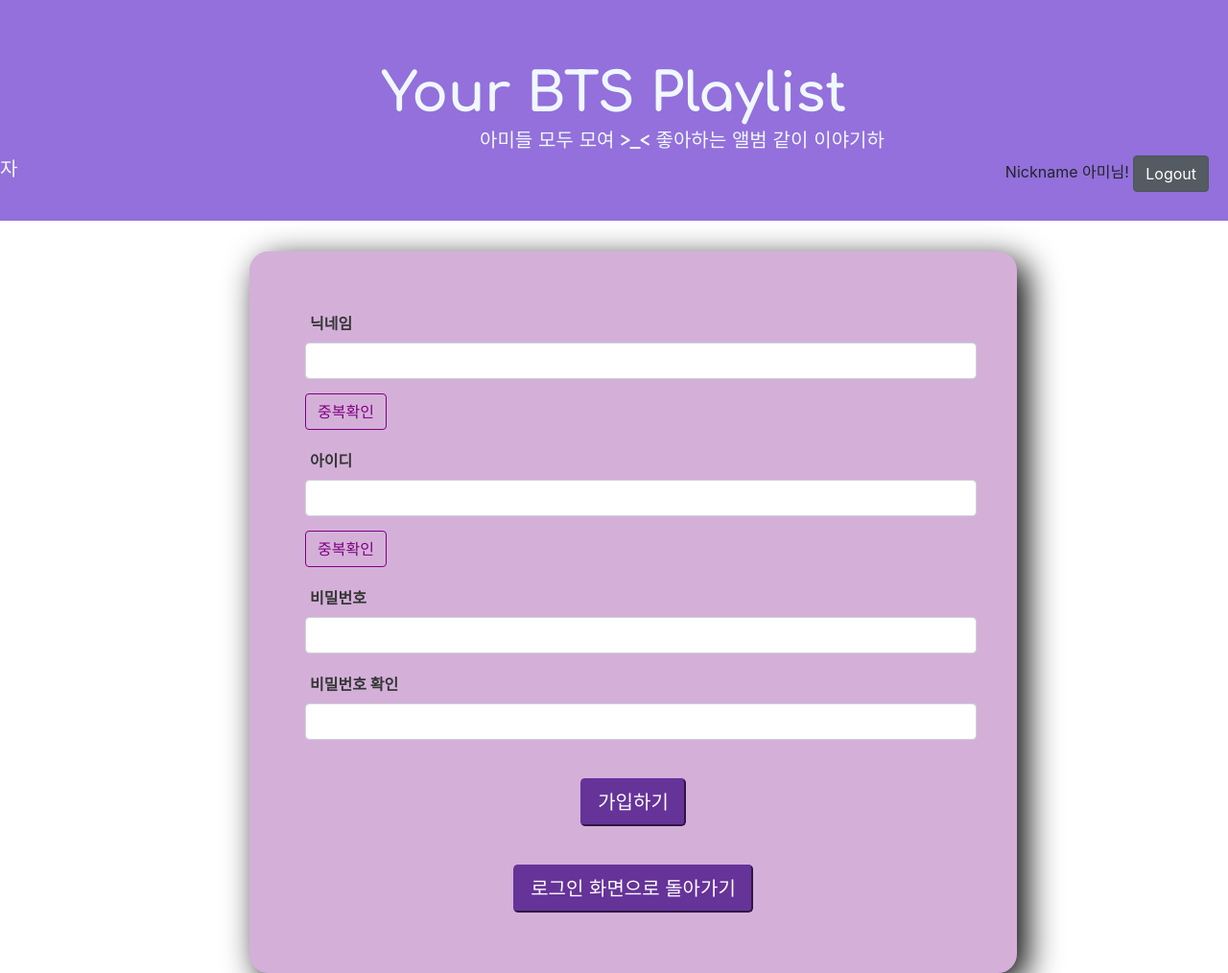
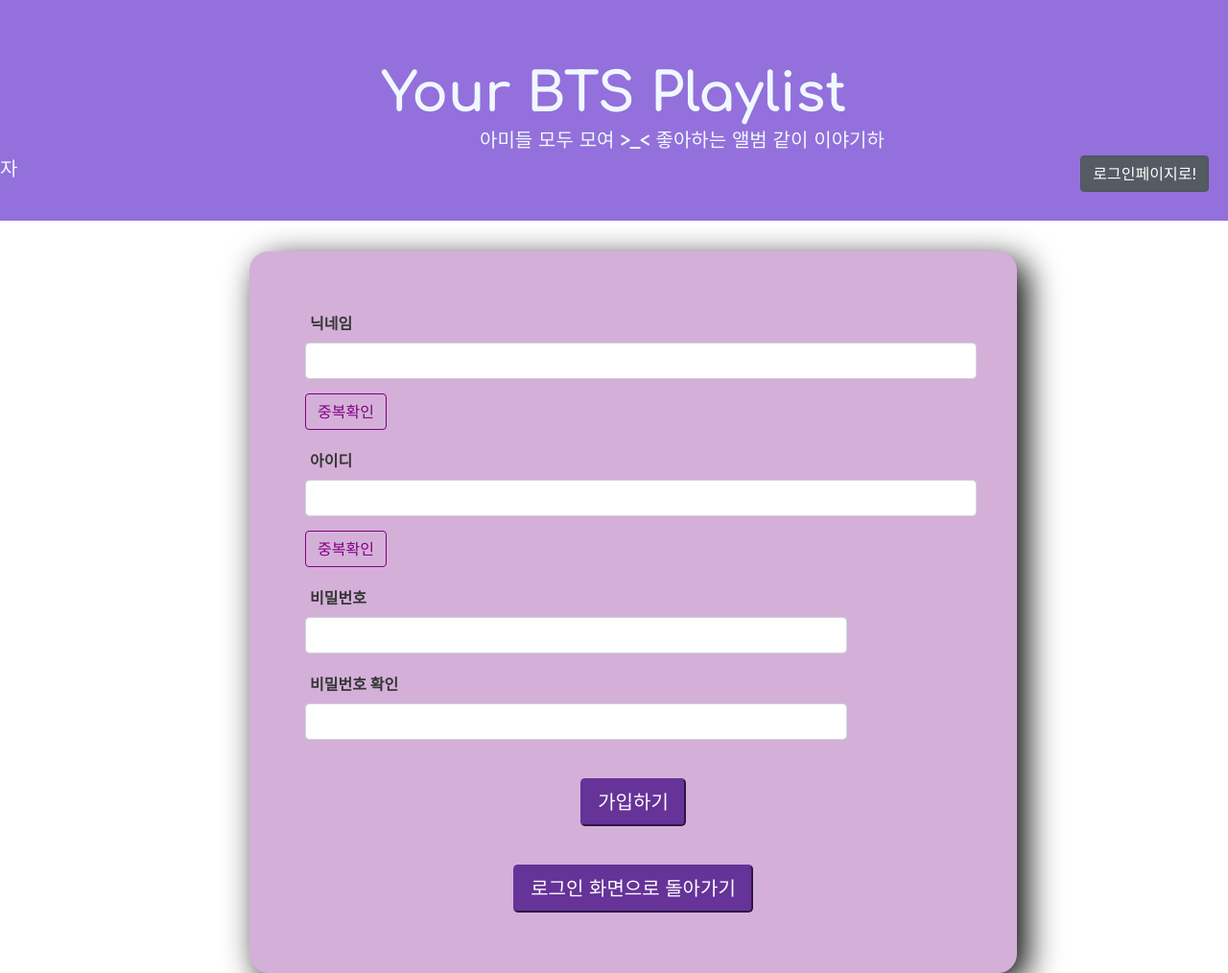
Before and after one commit to ebohoon/hanghae99-30-mini-project, a Flask app: page /register in a window 1280 px wide. Shown: the whole page at 96% size. Run offline with Flask 2, Linux system fonts and the light colour scheme; some libraries are stand-ins or nearby versions.

Commit message:
진짜 완료했다

```diff
--- a/templates/header.html
+++ b/templates/header.html
@@ -36,7 +36,6 @@
 
     <!-- Custom CSS -->
     <style>
-
         .jumbotron-fluid {
 
             background-color: mediumpurple;
@@ -59,18 +58,17 @@
             margin: 500px;
             color: aliceblue;
             text-align: center;
-            font-family: 'Comfortaa', cursive;!important;
+            font-family: 'Comfortaa', cursive;
+             !important;
         }
 
 
-        .wrapper{
+        .wrapper {
             float: right;
             margin-bottom: 70px !important;
             margin-right: 20px;
             display: block;
         }
-
-
     </style>
 
 
@@ -86,11 +84,17 @@
                 <div class="head-side">
                     <div class="btn-group-toggle" data-toggle="buttons">
 
-                    Nickname 아미님!
-                <label class="btn btn-secondary active">
+                        {%if userid%}
+                        Nickname {{userid}}님
+                        <label class="btn btn-secondary active" onclick="location.href='/logout'">
                             <input type="checkbox" checked autocomplete="off">
                             Logout
                         </label>
+                        {%else%}
+                        <label class="btn btn-secondary active" onclick="location.href='/logout'">
+                            로그인페이지로!
+                        </label>
+                        {%endif%}
                     </div>
                 </div>
             </div>
--- a/templates/register.html
+++ b/templates/register.html
@@ -197,7 +197,7 @@
                         <div class="col-sm-10">
                             <input type="email" class="form-control" id="colFormLabel" placeholder="">
                             <span><button style="color:purple;border-color:purple; margin-top:15px;" type="button"
-                                          class="btn btn-outline-primary">중복확인</button></span>
+                                          class="btn btn-outline-primary" onclick="check_dup_name()">중복확인</button></span>
                         </div>
                     </div>
                     <div class="form">
@@ -205,26 +205,26 @@
                         <div class="col-sm-10">
                             <input type="email" class="form-control" id="colFormLabel" placeholder="">
                             <span><button style="color:purple; border-color:purple; margin-top:15px;" type="button"
-                                          class="btn btn-outline-primary">중복확인</button></span>
+                                          class="btn btn-outline-primary" onclick="check_dup_id()">중복확인</button></span>
                         </div>
                     </div>
                     <div class="form">
                         <label for="colFormLabel" class="label">비밀번호</label>
                         <div style="margin-bottom:20px;" class="col-sm-10">
-                            <input type="email" class="form-control" id="colFormLabel" placeholder="">
+                            <input type="email" class="form-control" id="input-pw" placeholder="">
                         </div>
                     </div>
                     <div class="form">
                         <label for="colFormLabel" class="label" style="width:200px">비밀번호 확인</label>
                         <div class="col-sm-10">
-                            <input type="email" class="form-control" id="colFormLabel" placeholder="">
+                            <input type="email" class="form-control" id="input-pw2" placeholder="">
                         </div>
                     </div>
                     <button style="background-color:rebeccapurple; border-color:rebeccapurple" type="button" id="button"
-                            class="btn-primary btn-lg">가입하기
+                            class="btn-primary btn-lg" onclick="sign_up()">가입하기
                     </button>
                     <button style="background-color:rebeccapurple; border-color:rebeccapurple" type="button" id="button"
-                            class="btn-primary btn-lg"><a style="text-align:center; color:white;" href="/login.html">로그인
+                            class="btn-primary btn-lg"><a style="text-align:center; color:white;" href="/">로그인
                         화면으로 돌아가기</a>
                     </button>
 
```
Also changed, not shown: templates/index.html (+5 -3 lines). Lines whose indentation alone changed are shown as unchanged.
